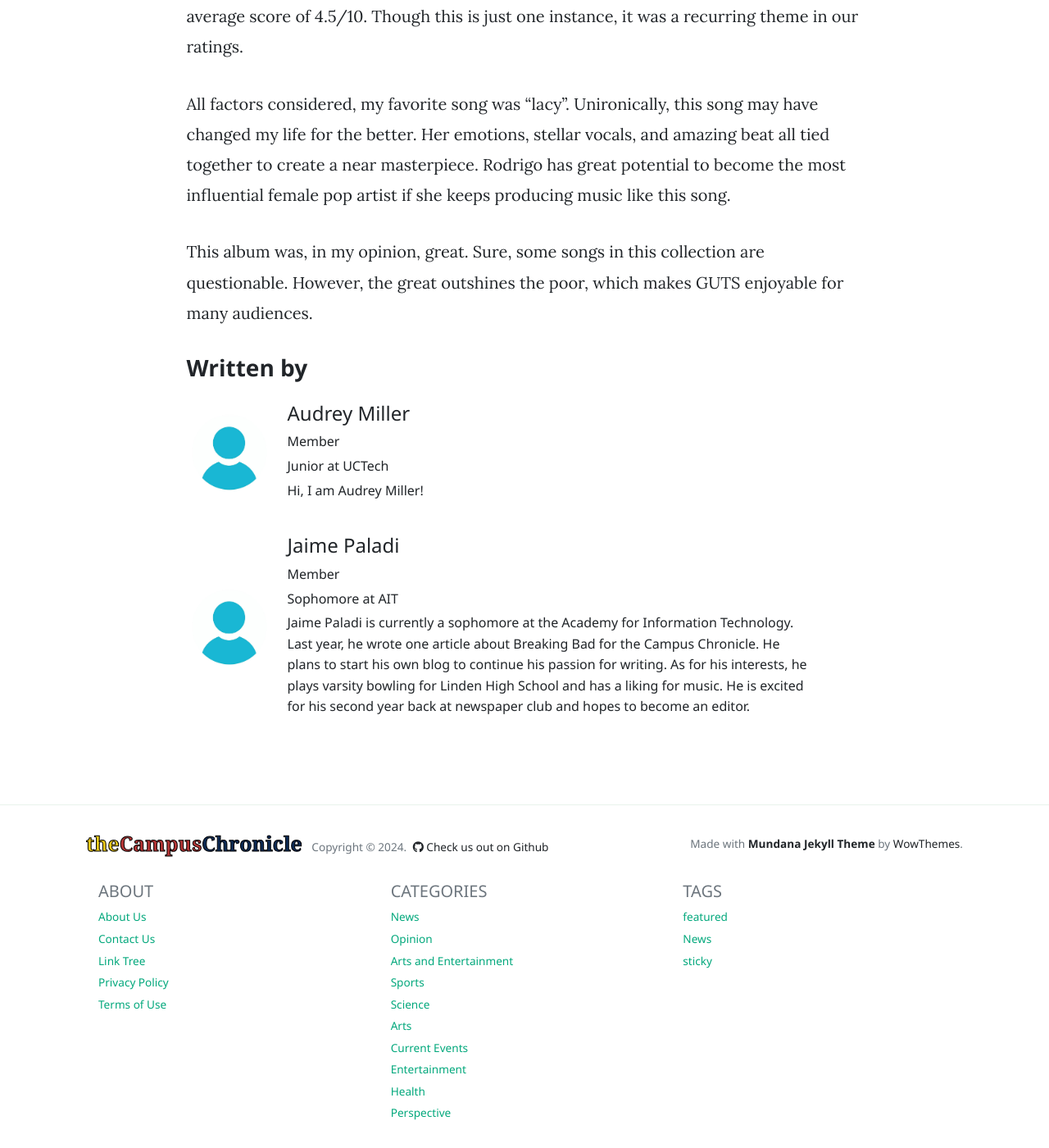
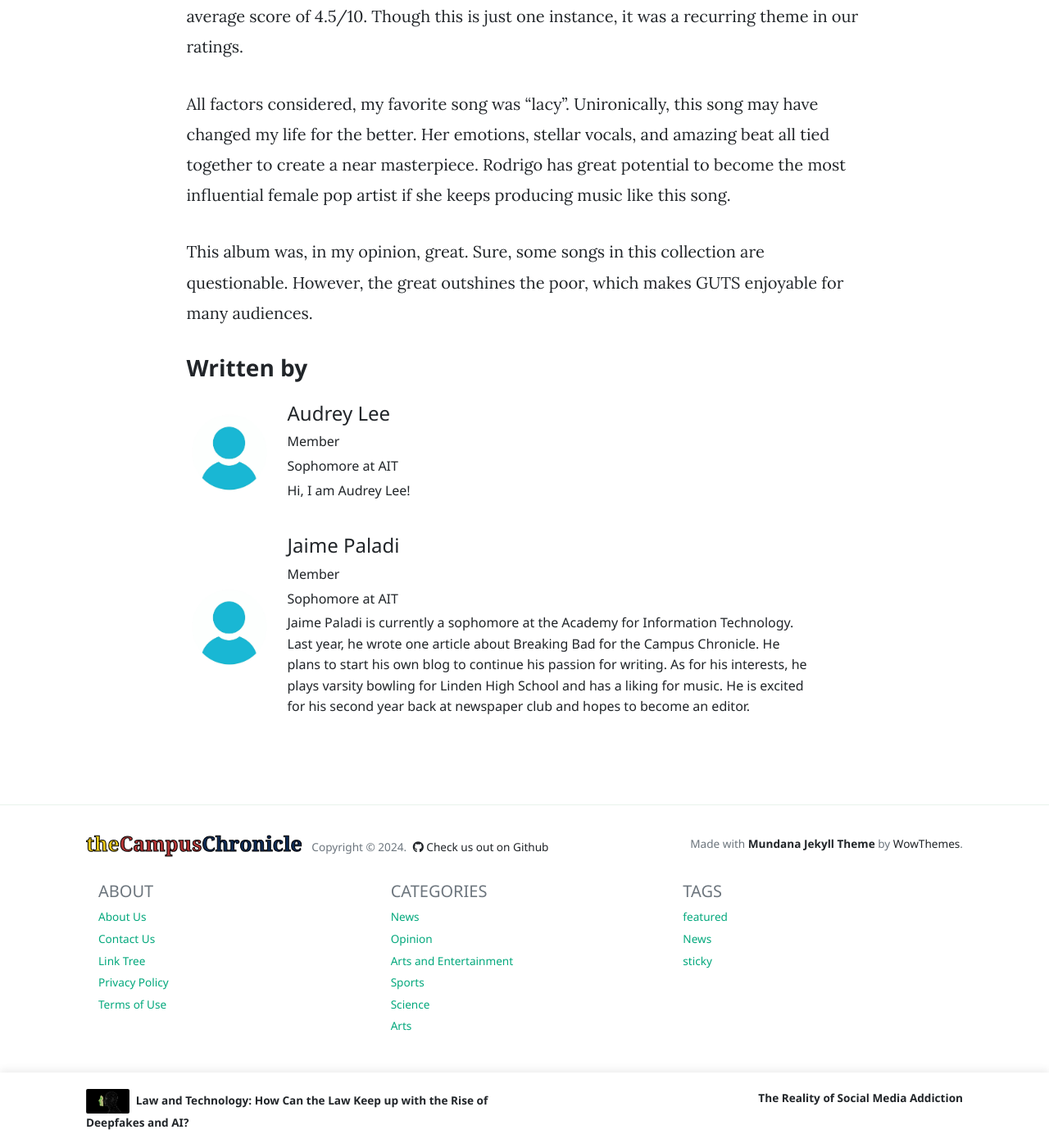
Before and after one commit to The-Campus-Chronicle/website, a Jekyll site: the page built from _posts/2024-02-08-The-Most-Gut-Wrenching-Album-of-all-Time-A-Review-of-GUTS-by-Olivia-Rodrigo.md, in a window 1280 px wide and 1400 px high, scrolled down 12928 px. Shown: the whole window at 82% size. Built offline with Jekyll 4.4.1, drawn with Linux system fonts in a browser that asks for light colours; nearby versions of some CDN libraries; comment, search, counter and statistics services are not loaded; some of the changed text lies outside the part shown.

Commit message:
fix image paths and add author

```diff
--- a/_config.yml
+++ b/_config.yml
@@ -824,6 +824,15 @@ authors:
         school:         AIT
         grade:          Senior
 
+    audrey2:
+        name:           Audrey Lee
+        avatar:         /assets/images/avatars/anonymous.jpg
+        role:           Member
+        bio:            "Hi, I am Audrey Lee!"
+        email:          alee1@ucvts.org
+        school:         AIT
+        grade:          Sophomore
+
     anwit:
         name:           Anwit Ghoroi
         avatar:         /assets/images/avatars/anonymous.jpg
```
Also changed, not shown: _pages/author-audrey2.html (added, +8 -0 lines), _pages/author-hanna.html (added, +8 -0 lines), _posts/2023-11-08-my-imposter-syndrome-the-effects-of-friendly-competition.md (added, +25 -0 lines), _posts/2024-02-08-Law-and-Technology-How-Can-the-Law-Keep-up-with-the-Rise-of-Deepfakes-and-AI.md (+2 -2 lines), _posts/2024-02-08-The-Most-Gut-Wrenching-Album-of-all-Time-A-Review-of-GUTS-by-Olivia-Rodrigo.md (+3 -3 lines), _posts/2024-02-08-The-Reality-of-Social-Media-Addiction.md (+16 -2 lines), _posts/2024-02-08-Universal-Healthcare-The-Solution-to-the-U.S.-Healthcare-Crisis.md (+3 -2 lines), _posts/2024-02-08-alien-life.md (renamed from _posts/2024-02-08-K2-18b-Possible-Hycean-World-and-Harborer-of-Alien-Life.md, +2 -2 lines), _posts/2024-11-08-my-imposter-syndrome-the-effects-of-friendly-competition.md (deleted, +0 -25 lines), assets/images/articles_2024/edition_1/gut.png (renamed from assets/images/articles_2024/edition_1/The-Most-Gut-Wrenching-Album-of-All-Time-A-Review-of-GUTS-by-Olivia-Rodrigo.png), assets/images/articles_2024/edition_1/hycean.png (renamed from assets/images/articles_2024/edition_1/K2-18b-Possible-Hycean-World-and-Harborer-of-Alien-Life.png), assets/images/articles_2024/edition_1/law.png (renamed from assets/images/articles_2024/edition_1/Law-and-Technology-How-Can-the-Law-Keep-up-with-the-Rise-of-Deepfakes-and-AI.png), assets/images/articles_2024/edition_1/social.png (renamed from assets/images/articles_2024/edition_1/The-Reality-of-Social-Media-Addiction.png).
